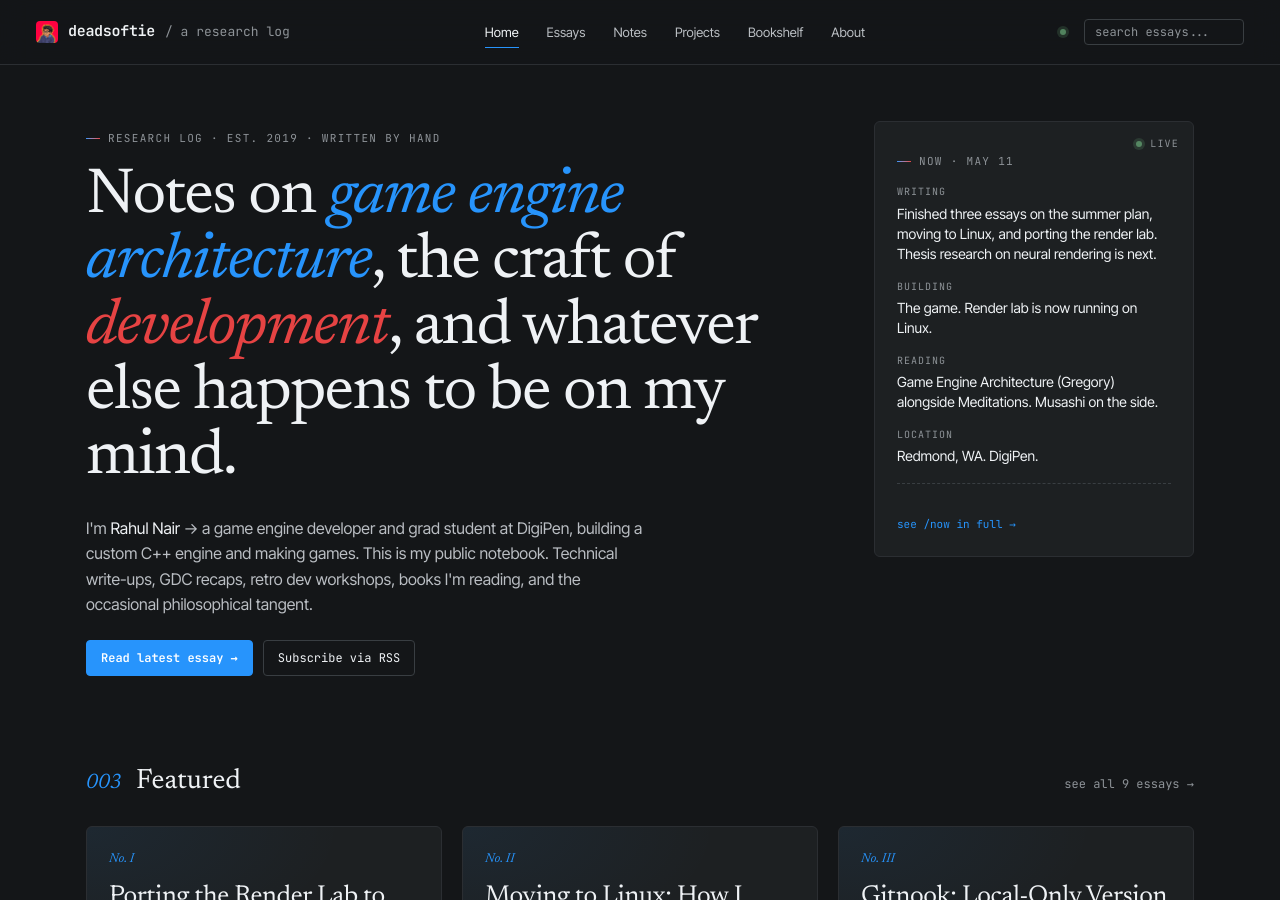
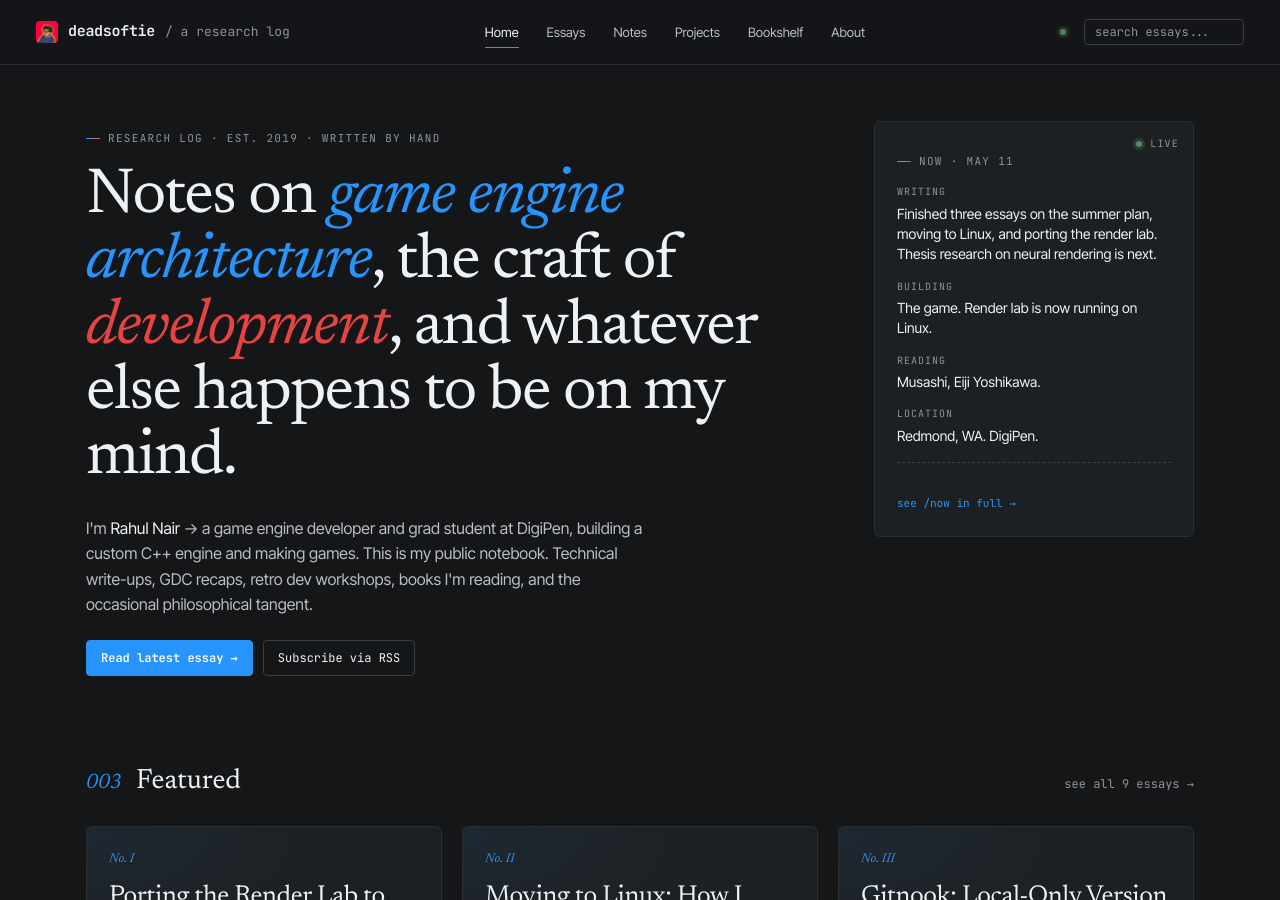
Before and after one commit to deadsoftie/deadsoftie-site-v2, a Jekyll site: the page built from index.html, in a window 1280 px wide and 900 px high. Built offline with Jekyll 4.4.1, drawn with Linux system fonts in a browser that asks for light colours.

Commit message:
Updated now page

```diff
--- a/_data/now.yml
+++ b/_data/now.yml
@@ -1,5 +1,5 @@
 last_updated: 2026-05-11
 writing: "Finished three essays on the summer plan, moving to Linux, and porting the render lab. Thesis research on neural rendering is next."
 building: "The game. Render lab is now running on Linux."
-reading: "Game Engine Architecture (Gregory) alongside Meditations. Musashi on the side."
+reading: "Musashi, Eiji Yoshikawa."
 location: "Redmond, WA. DigiPen."
```
